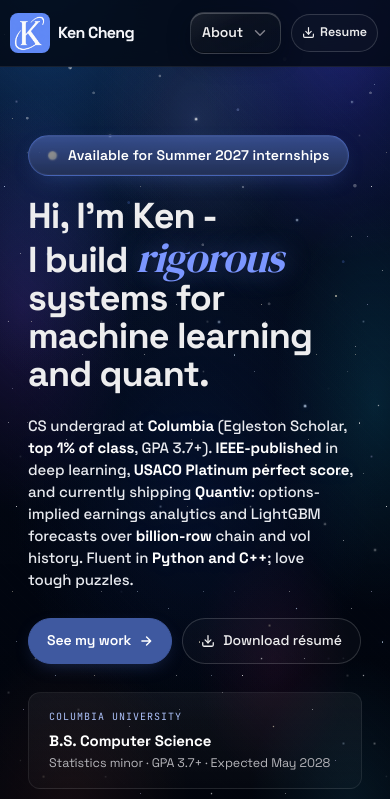
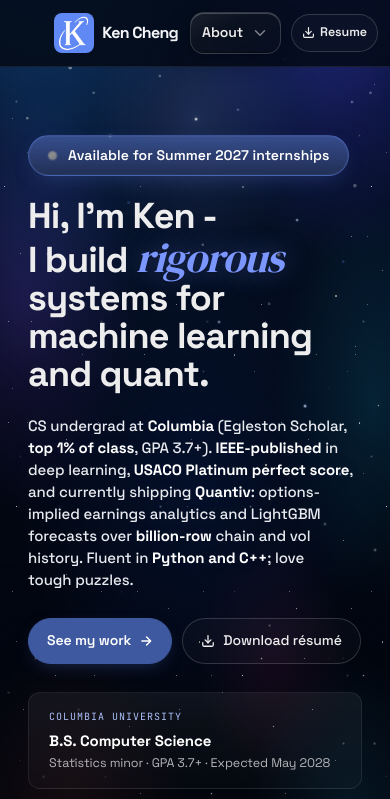
Before and after one commit to kenchengkc/personal-website, a Next.js app: page / in a window 390 px wide. Shown: the top 799 px of the page. Built offline with nearby package versions, Linux system fonts and the light colour scheme.

Commit message:
Enhance navigation styles in globals.css by adjusting margin and grid properties for improved layout and alignment. Add margin to the brand in dense navigation for better spacing and update grid template columns for a more flexible design.

```diff
--- a/app/globals.css
+++ b/app/globals.css
@@ -636,6 +636,10 @@ button { font: inherit; cursor: pointer; }
   .v2-nav--dense .v2-brand-name {
     display: none;
   }
+  /* Scrolled home: nudge the mark from the screen edge without changing link column layout. */
+  .v2-nav--dense .v2-brand {
+    margin-left: 18px;
+  }
   /* Grid: reliable middle column so the section control gets all space after the brand
      (flex + space-between alone was starving the trigger on some mobile engines). */
   .v2-nav-inner {
@@ -655,19 +659,21 @@ button { font: inherit; cursor: pointer; }
   .v2-nav-mnav-trigger {
     min-width: 0;
   }
-  /* Full brand (hero top): span the bar so the mark + name sit left and
-     section control + résumé sit right instead of crowding the center. */
+  /* Full brand (hero top) + blog: flexible space on the left, brand aligned to
+     its trailing edge so the mark sits nearer the actions; column 2 stays
+     intrinsic width so About + Résumé stay flush right. */
   .v2-nav:not(.v2-nav--dense) .v2-nav-inner {
     width: 100%;
     max-width: 100%;
-    grid-template-columns: auto auto;
-    justify-content: space-between;
+    grid-template-columns: 1fr auto;
+    justify-content: stretch;
     padding-left: max(10px, env(safe-area-inset-left, 0px));
     padding-right: max(12px, env(safe-area-inset-right, 0px));
     gap: 12px;
   }
   .v2-nav:not(.v2-nav--dense) .v2-brand {
     gap: 8px;
+    justify-self: end;
   }
   .v2-nav:not(.v2-nav--dense) .v2-brand-mark {
     margin-left: 0;
```
